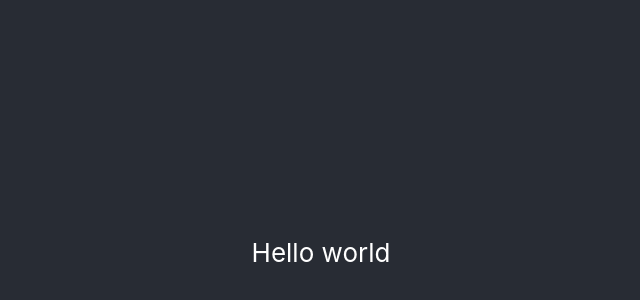
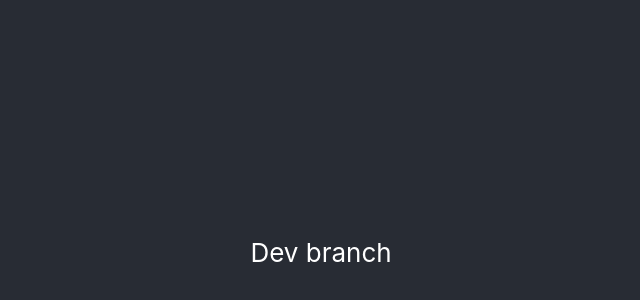
Before and after one commit to sherralotz/chat-app, a React (Create React App) app: page / in a window 1280 px wide. Shown: the part 148-448 px from the top of the page, without its empty margins (319-959 px from the left). Built offline with nearby package versions, Linux system fonts and the light colour scheme.

Commit message:
dev branch test

```diff
--- a/src/App.js
+++ b/src/App.js
@@ -4,7 +4,7 @@
 function App() {
   return (
     <div className="App">
-      <header className="App-header">Hello world</header>
+      <header className="App-header">Dev branch</header>
     </div>
   );
 }
```
